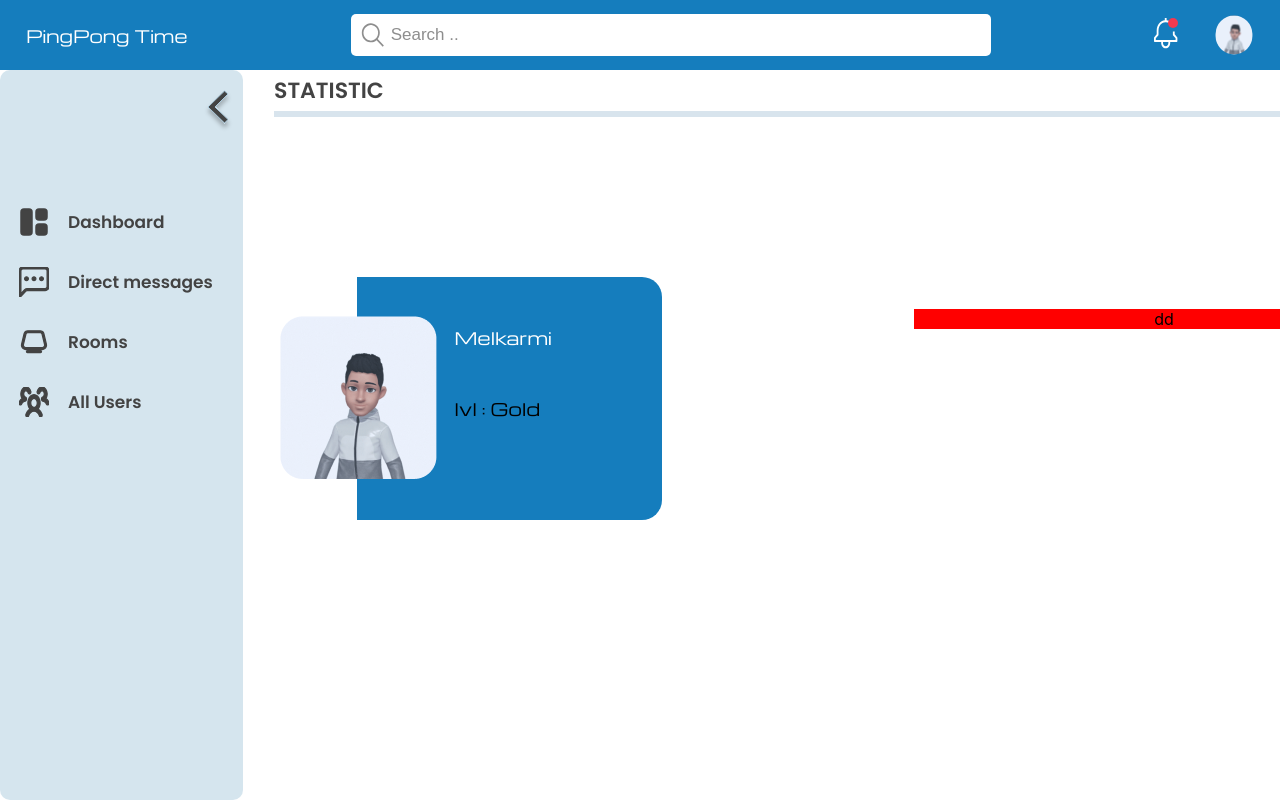
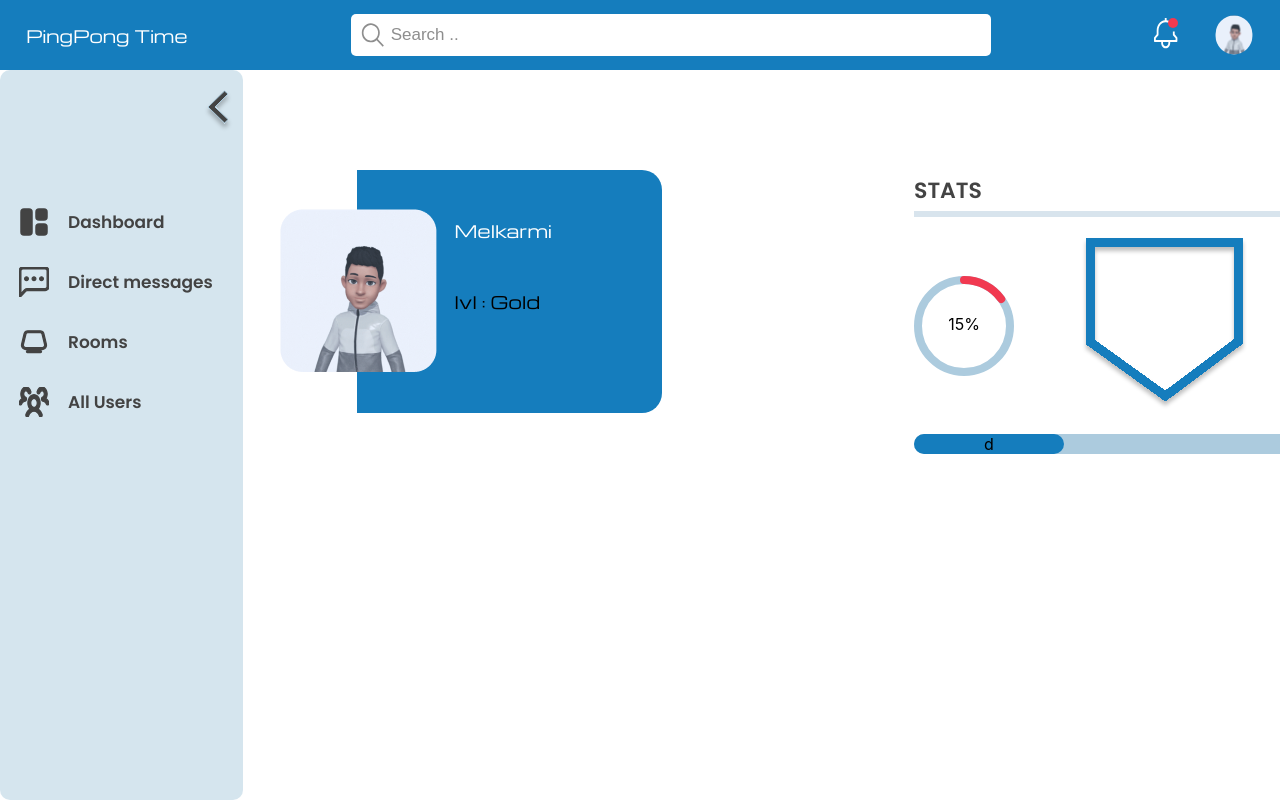
Before and after one commit to spydersy/42Cursus-ft_transcendence, a React (Create React App) app: page / in a window 1280 px wide. Built offline with nearby package versions, Linux system fonts and the light colour scheme.

Commit message:
wokin on home page

```diff
--- a/package.json
+++ b/package.json
@@ -14,6 +14,7 @@
     "@types/jquery": "^3.5.14",
     "@types/node": "^16.11.47",
     "@types/react": "^18.0.17",
+    "@types/react-circular-progressbar": "^1.1.0",
     "@types/react-dom": "^18.0.6",
     "@types/react-router-dom": "^5.3.3",
     "@types/sockjs-client": "^1.5.1",
@@ -25,6 +26,7 @@
     "gsap": "^3.11.0",
     "jquery": "^3.6.0",
     "react": "^18.2.0",
+    "react-circular-progressbar": "^2.1.0",
     "react-dom": "^18.2.0",
     "react-draggable": "^4.4.5",
     "react-router-dom": "^6.3.0",
--- a/src/Pages/Home.tsx
+++ b/src/Pages/Home.tsx
@@ -4,7 +4,9 @@ import Sidebar from '../components/Sidebar'
 import Upperbar from '../components/Upperbar'
 import styled from "styled-components"
 import Tet from "../assets/imgs/tests/test2.png"
-
+import Penta from "../assets/imgs/penta.svg"
+import { CircularProgressbar } from 'react-circular-progressbar';
+import 'react-circular-progressbar/dist/styles.css';
 
 const player = {
   name: "Melkarmi",
@@ -14,9 +16,9 @@ const player = {
 export default function Home() {
   return (
     <div className='container' >
-      <HeadComponent title="Statistic" />
       <Hero>
         <PlayerCard player={player} />
+
         <Stats player={player} />
     </Hero>
       {/* <Carousel/> */}
@@ -27,6 +29,7 @@ export default function Home() {
 
 const Hero = styled.div`
 width: 100%;
+margin-top: 100px;
 display: flex;
 align-items: center;
 justify-content: space-between;
@@ -60,7 +63,7 @@ export function PlayerCard(props: PlayerCardProps) {
   )
 }
 const PlayerCardStyle = styled.div`
-  margin-top: 160px;
+
   width: 388px;
   height: 243px;
   display: flex;
@@ -117,17 +120,100 @@ const PlayerCardStyle = styled.div`
 export function Stats(props: PlayerCardProps) {
   return (
     <StatsStyle  >
-     dd
+     <HeadComponent title="Stats"/>
+     <Data>
+
+     <div style={{ width: 100, height: 100 }}>
+      <CircularProgressbar  styles={{
+          path: {
+            stroke: `#F13950`,
+            strokeLinecap: 'round',
+            transition: 'stroke-dashoffset 1s ease 0s',
+            transformOrigin: 'center center',
+          },
+          trail: {
+            stroke: '#ACCBDE',
+            strokeLinecap: 'round',
+
+          },
+          text: {
+            fill: '#000',
+            fontSize: '16px',
+          },
+      }} value={15}  text={`${15}%`} />
+    </div>
+    <div id="pentagon">
+      <img src={Penta} alt="penta" />
+    </div>
+     <div style={{ width: 100, height: 100 }}>
+      <CircularProgressbar  styles={{
+          path: {
+            stroke: `#3CC592`,
+            strokeLinecap: 'round',
+            transition: 'stroke-dashoffset 1s ease 0s',
+            transformOrigin: 'center center',
+          },
+          trail: {
+            stroke: '#ACCBDE',
+            strokeLinecap: 'round',
+
+          },
+          text: {
+            fill: '#000',
+            fontSize: '16px',
+          },
+      }}
+      value={66}  text={`${66}%`} />
+    </div>
+    {/* {\*
+    <div style={{ width: 100, height: 100 }}>
+      <CircularProgressbar value={66} />
+    </div>
+  </div>
+</div>  */}
+     </Data>
+     <ProgressBar>
+  <div>
+    d
+  </div>
+     </ProgressBar>
     </StatsStyle>
   )
 }
 
 const StatsStyle = styled.div`
-width: 500px;
-height: 100%;
- background-color: red;
-`;
+  width: 500px;
+  height: 243px;
+  display: flex;
+  align-items: center;
+  flex-direction: column;
+  gap: 20px;
+`
+const Data = styled.div`
+  width: 100%;
+  height: auto;
+  display: flex;
+  align-items: center;
+  flex-direction: row;
+  justify-content: space-between;
+  #pentagon {
+  position: relative;
+}
+`
+const ProgressBar = styled.div`
+  width: 100%;
+  background-color: ${props => props.theme.colors.seconderybg};
+  border-radius: 12.3071px;
+  display: flex;
+  div{
+    align-items: flex-start;
+    height: 100%;
+    width: 30%;
+    background-color: ${props => props.theme.colors.primarybg};
+    border-radius: 12.3071px;
+  }
 
+`
 export interface headProps {
   title: string;
 }
```
Also changed, not shown: src/assets/imgs/penta.svg (added), 1 other file (tests, documents, lock files or other folders).
